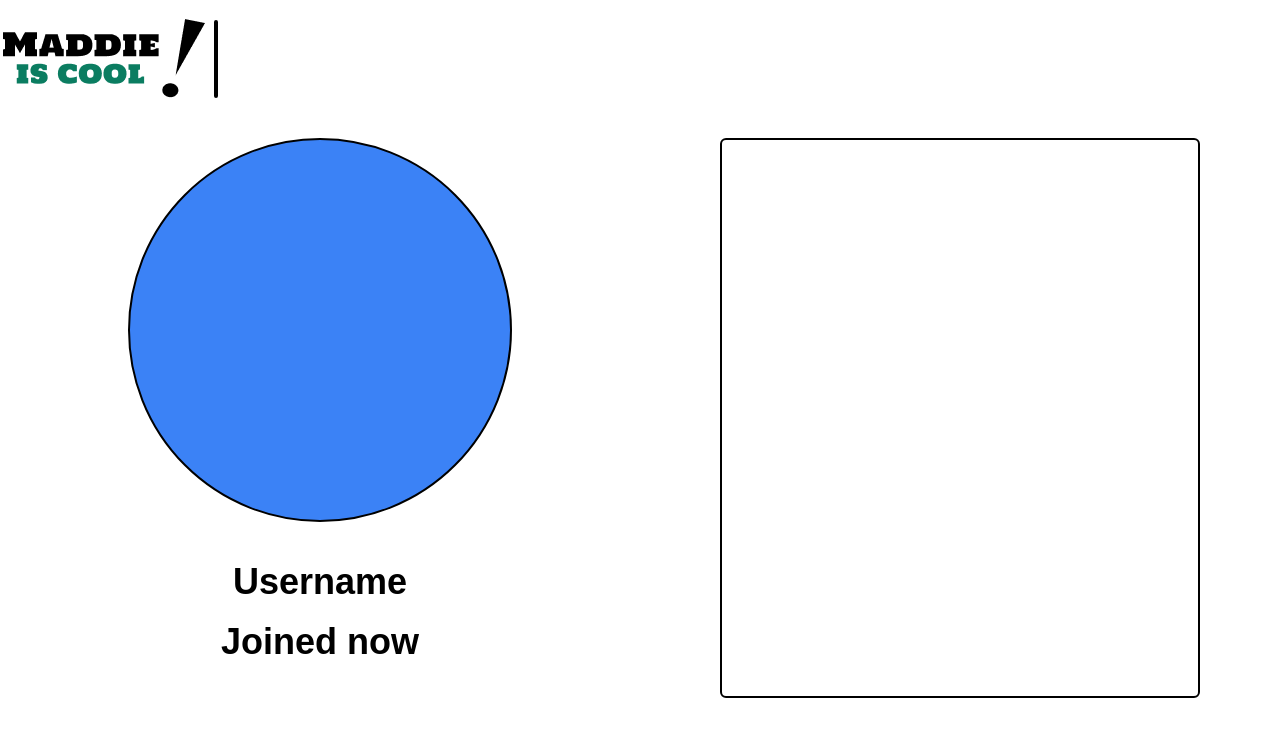
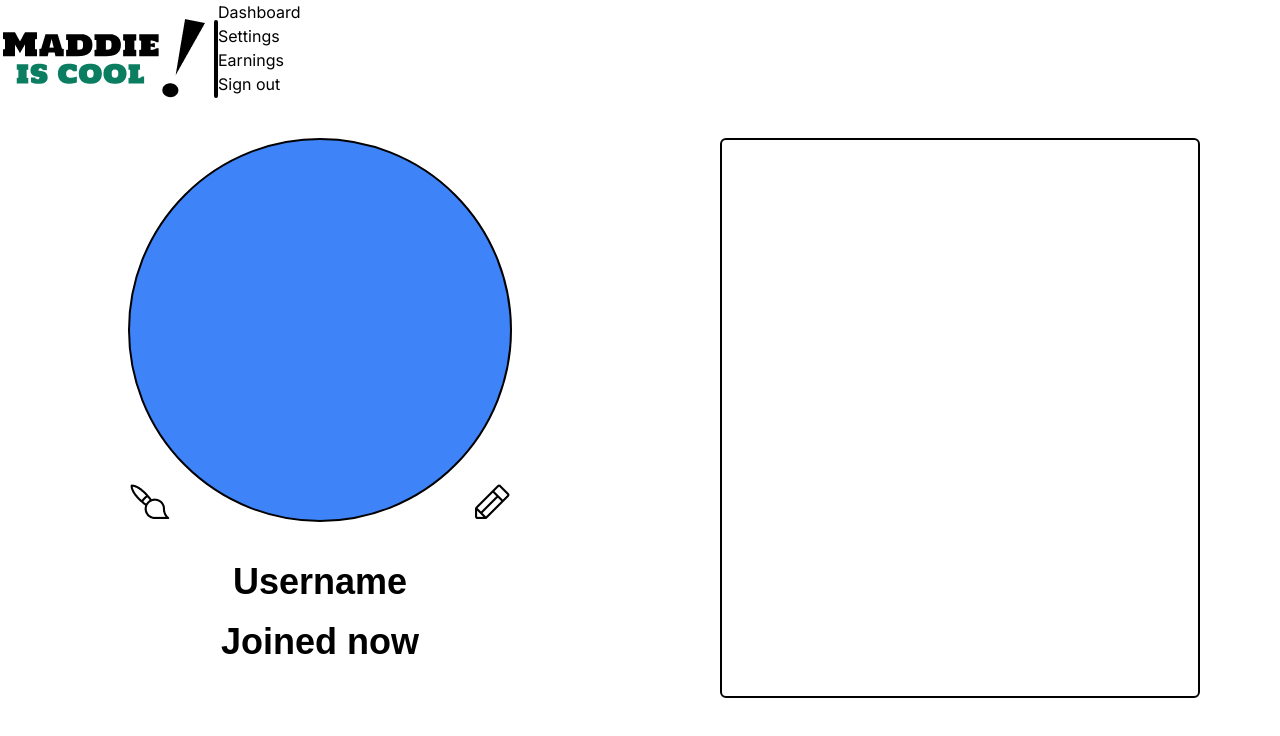
Before and after one commit to 1105-Foo-Aiden/maddieiscool, a Next.js app: page /Dashboard in a window 1280 px wide. Shown: the top 736 px of the page. Built offline with nearby package versions, Linux system fonts and the light colour scheme.

Commit message:
installing flowbite and adding dropdown to navbar

```diff
--- a/src/Components/NavbarComponent/page.tsx
+++ b/src/Components/NavbarComponent/page.tsx
@@ -6,7 +6,25 @@ export default function NavbarComponent() {
   return (
     <div className='bg-gradient-to-r from-[#AEE6D9] to-[#3EBE9F] min-h-28 flex justify-between'>
     <img src={Logo.src} alt="Logo" className='ml-10 h-1/2' />
-    <div className='h-16 w-16 rounded-full bg-blue-500 mr-5 mt-5 border-solid border-2 border-black '></div>
+    <div className='h-16 w-16 rounded-full bg-blue-500 mr-5 mt-5 border-solid border-2 border-black' data-dropdown-toggle="dropdown "></div>
+
+<div id="dropdown" className="z-10 hidden bg-white divide-y divide-gray-100 rounded-lg shadow w-44 dark:bg-gray-700">
+    <ul className="py-2 text-sm text-gray-700 dark:text-gray-200" aria-labelledby="dropdownDefaultButton">
+      <li>
+        <a href="#" className="block px-4 py-2 hover:bg-gray-100 dark:hover:bg-gray-600 dark:hover:text-white">Dashboard</a>
+      </li>
+      <li>
+        <a href="#" className="block px-4 py-2 hover:bg-gray-100 dark:hover:bg-gray-600 dark:hover:text-white">Settings</a>
+      </li>
+      <li>
+        <a href="#" className="block px-4 py-2 hover:bg-gray-100 dark:hover:bg-gray-600 dark:hover:text-white">Earnings</a>
+      </li>
+      <li>
+        <a href="#" className="block px-4 py-2 hover:bg-gray-100 dark:hover:bg-gray-600 dark:hover:text-white">Sign out</a>
+      </li>
+    </ul>
+</div>
+
     </div>
   )
 }
--- a/src/app/Dashboard/page.tsx
+++ b/src/app/Dashboard/page.tsx
@@ -1,6 +1,8 @@
 "use client";
 import React from "react";
 import NavbarComponent from "../../Components/NavbarComponent/page";
+import Paintbrush from '@/Assets/Paintbrush.png'
+import Pencil from '@/Assets/pencil.png'
 
 export default function Dashboard() {
   return (
@@ -9,7 +11,14 @@ export default function Dashboard() {
       <div className="grid grid-cols-2">
         <div className="min-h-screen flex justify-center mt-10 cols-3">
           <div className="flex flex-col items-center hammersmith">
-            <div className="h-96 w-96 rounded-full bg-blue-500 border-solid border-2 border-black"></div>
+            <div className="h-96 w-96 rounded-full bg-blue-500 border-solid border-2 relative border-black">
+              <div className="absolute bottom-0 left-0">
+                <img src={Paintbrush.src} alt="change image"/>
+              </div>
+              <div className="absolute bottom-0 right-0">
+                <img src={Pencil.src} alt="random color"/>
+              </div>
+            </div>
             <div className="text-center mt-10 text-4xl font-bold">Username</div>
             <div className="text-center text-4xl font-bold mt-5">Joined now</div>
           </div>
--- a/tailwind.config.ts
+++ b/tailwind.config.ts
@@ -15,6 +15,8 @@ const config: Config = {
       },
     },
   },
-  plugins: [],
+  plugins: [
+    require("flowbite/plugin")
+  ],
 };
 export default config;
```
Also changed, not shown: package.json (+7 -5 lines), 1 other file (tests, documents, lock files or other folders).
